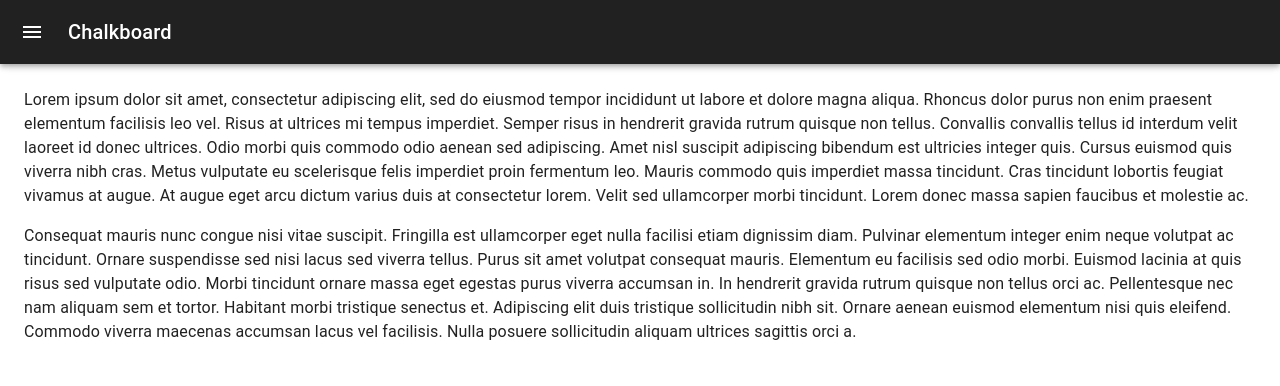
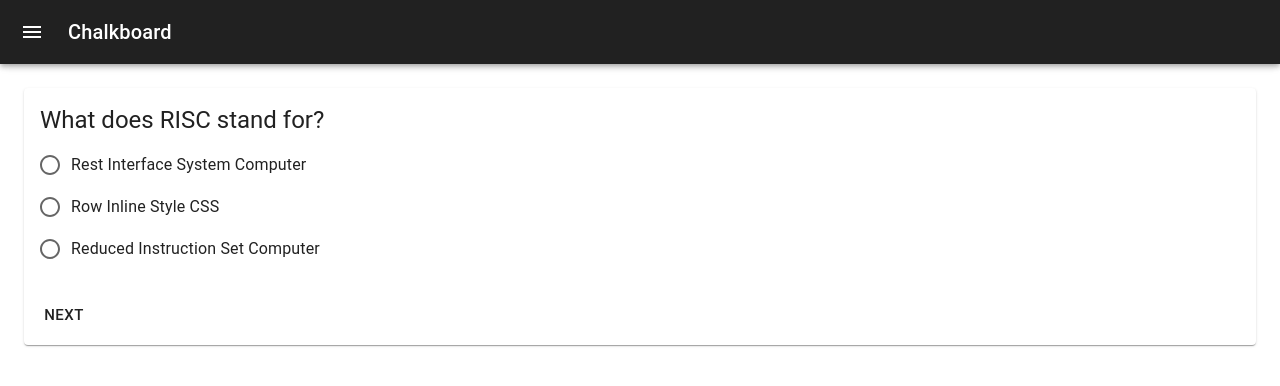
Before and after one commit to HanNguyen-dev/chalk-system, a React (Create React App) app in the folder chalk-ui/: page /exam in a window 1280 px wide. Shown: the top 386 px of the page. Built offline with nearby package versions, Linux system fonts and the light colour scheme.

Commit message:
created question component

```diff
--- /dev/null
+++ b/chalk-ui/src/Exam/features/exam-selector.ts
@@ -0,0 +1,7 @@
+import { RootState } from "../../app/store";
+
+export const selectCurrentQuestion = (state: RootState) => state.exam.exam[state.exam.questionsOrder[state.exam.currQuestionIdx]];
+
+export const selectIsLastQuestion = (state: RootState) => state.exam.questionsOrder.length - 1 === state.exam.currQuestionIdx;
+
+export const selectIsFirstQuestion = (state: RootState) => state.exam.currQuestionIdx === 0;
--- a/chalk-ui/src/Exam/features/exam-slice.ts
+++ b/chalk-ui/src/Exam/features/exam-slice.ts
@@ -1,14 +1,16 @@
 import { createSlice, PayloadAction } from '@reduxjs/toolkit';
-import { Question } from '../domain/question.model';
+import { CONTROL_TYPE, Question } from '../domain/question.model';
 import * as ExamData from '../resources/exam.json';
 
 interface ExamState {
-  currentQuestion: string,
+  currQuestionIdx: number,
+  questionsOrder: string[],
   exam: { [key:string]: Question };
 }
 
 const initialState: ExamState = {
-  currentQuestion: '1',
+  currQuestionIdx: 0,
+  questionsOrder: [ '1', '2' ],
   exam: ExamData as { [key:string]: Question }
 }
 
@@ -19,9 +21,22 @@ const examSlice = createSlice({
     reset(state) {
       state = initialState
     },
+    previousQuestion(state) {
+      state.currQuestionIdx--;
+    },
+    nextQuestion(state) {
+      state.currQuestionIdx++;
+    },
+    answerQuestion(state, action: PayloadAction<{ questionId: string, option: string }>) {
+      const question = state.exam[action.payload.questionId];
+      switch (question.controlType) {
+        case CONTROL_TYPE.RADIO:
+          question.answers = [action.payload.option];
+      }
+    },
   }
 
 });
 
-export const { reset } = examSlice.actions;
+export const { reset, nextQuestion, answerQuestion, previousQuestion } = examSlice.actions;
 export default examSlice.reducer;
--- a/chalk-ui/src/Exam/ui/Content/Content.tsx
+++ b/chalk-ui/src/Exam/ui/Content/Content.tsx
@@ -1,6 +1,7 @@
 import { styled } from '@mui/material/styles';
 import { DrawerHeader } from '../SideBar/SideBar';
-import Typography from '@mui/material/Typography';
+import QuestionContainer from './QuestionContainer/QuestionContainer';
+
 
 const Main = styled('main', { shouldForwardProp: (prop) => prop !== 'open' })<{
   open?: boolean;
@@ -22,39 +23,13 @@ const Main = styled('main', { shouldForwardProp: (prop) => prop !== 'open' })<{
   }),
 }));
 
-export default function Content(props: any) {
+export default function Content(props: { drawerWidth: number, isOpen: boolean }) {
 
   return (
     <Main open={props.isOpen}
           drawerwidth={props.drawerWidth}>
       <DrawerHeader />
-      <Typography paragraph>
-        Lorem ipsum dolor sit amet, consectetur adipiscing elit, sed do eiusmod
-        tempor incididunt ut labore et dolore magna aliqua. Rhoncus dolor purus non
-        enim praesent elementum facilisis leo vel. Risus at ultrices mi tempus
-        imperdiet. Semper risus in hendrerit gravida rutrum quisque non tellus.
-        Convallis convallis tellus id interdum velit laoreet id donec ultrices.
-        Odio morbi quis commodo odio aenean sed adipiscing. Amet nisl suscipit
-        adipiscing bibendum est ultricies integer quis. Cursus euismod quis viverra
-        nibh cras. Metus vulputate eu scelerisque felis imperdiet proin fermentum
-        leo. Mauris commodo quis imperdiet massa tincidunt. Cras tincidunt lobortis
-        feugiat vivamus at augue. At augue eget arcu dictum varius duis at
-        consectetur lorem. Velit sed ullamcorper morbi tincidunt. Lorem donec massa
-        sapien faucibus et molestie ac.
-      </Typography>
-      <Typography paragraph>
-        Consequat mauris nunc congue nisi vitae suscipit. Fringilla est ullamcorper
-        eget nulla facilisi etiam dignissim diam. Pulvinar elementum integer enim
-        neque volutpat ac tincidunt. Ornare suspendisse sed nisi lacus sed viverra
-        tellus. Purus sit amet volutpat consequat mauris. Elementum eu facilisis
-        sed odio morbi. Euismod lacinia at quis risus sed vulputate odio. Morbi
-        tincidunt ornare massa eget egestas purus viverra accumsan in. In hendrerit
-        gravida rutrum quisque non tellus orci ac. Pellentesque nec nam aliquam sem
-        et tortor. Habitant morbi tristique senectus et. Adipiscing elit duis
-        tristique sollicitudin nibh sit. Ornare aenean euismod elementum nisi quis
-        eleifend. Commodo viverra maecenas accumsan lacus vel facilisis. Nulla
-        posuere sollicitudin aliquam ultrices sagittis orci a.
-      </Typography>
+      <QuestionContainer />
     </Main>
   );
 }
--- /dev/null
+++ b/chalk-ui/src/Exam/ui/Content/QuestionContainer/QuestionContainer.tsx
@@ -0,0 +1,42 @@
+import * as React from 'react';
+import Card from '@mui/material/Card';
+import CardActions from '@mui/material/CardActions';
+import CardContent from '@mui/material/CardContent';
+import Button from '@mui/material/Button';
+import { useAppDispatch, useAppSelector } from '../../../../app/hooks';
+import { selectCurrentQuestion, selectIsFirstQuestion, selectIsLastQuestion } from '../../../features/exam-selector';
+import { answerQuestion, nextQuestion, previousQuestion } from '../../../features/exam-slice';
+import Question from '../../shared/Question/Question';
+
+export default function QuestionContainer() {
+  const question = useAppSelector(selectCurrentQuestion);
+  const isLast = useAppSelector(selectIsLastQuestion);
+  const isFirst = useAppSelector(selectIsFirstQuestion);
+
+  const dispatch = useAppDispatch();
+
+  const nextHandler = () =>  dispatch(nextQuestion());
+
+  const previousHandler = () => dispatch(previousQuestion());
+
+  const previousButton = !isFirst && <Button size="large" onClick={previousHandler}>Previous</Button>;
+
+  const proceedButton = isLast ? <Button size="large">Submit</Button> :
+                                 <Button size="large" onClick={nextHandler}>Next</Button>;
+
+  const answerHandler = (answer: string) => {
+    dispatch(answerQuestion({ questionId: question.id, option: answer }));
+  }
+
+  return (
+    <Card sx={{ minWidth: 275 }}>
+      <CardContent>
+        <Question question={question} onChange={answerHandler}/>
+      </CardContent>
+      <CardActions>
+        {previousButton}
+        {proceedButton}
+      </CardActions>
+    </Card>
+  );
+}
--- /dev/null
+++ b/chalk-ui/src/Exam/ui/shared/Question/Question.tsx
@@ -0,0 +1,30 @@
+import { Question } from "../../../domain/question.model";
+import Typography from '@mui/material/Typography';
+import Radio from '@mui/material/Radio';
+import RadioGroup from '@mui/material/RadioGroup';
+import FormControlLabel from '@mui/material/FormControlLabel';
+import FormControl from '@mui/material/FormControl';
+
+export default function QuestionComponent(props: { question: Question, onChange: any }) {
+  const option = props.question.options.map(option => {
+    return <FormControlLabel value={option.id} control={<Radio />} label={option.label} />
+  });
+
+  return (
+    <div>
+      <Typography gutterBottom variant="h5" component="div">
+        { props.question.label }
+      </Typography>
+      <FormControl component="fieldset">
+        <RadioGroup
+          aria-label={props.question.id}
+          value={props.question.answers[0] || ''}
+          name="radio-buttons-group"
+          onChange={event => props.onChange(event.target.value)}
+        >
+          { option }
+        </RadioGroup>
+      </FormControl>
+    </div>
+  );
+}
```
